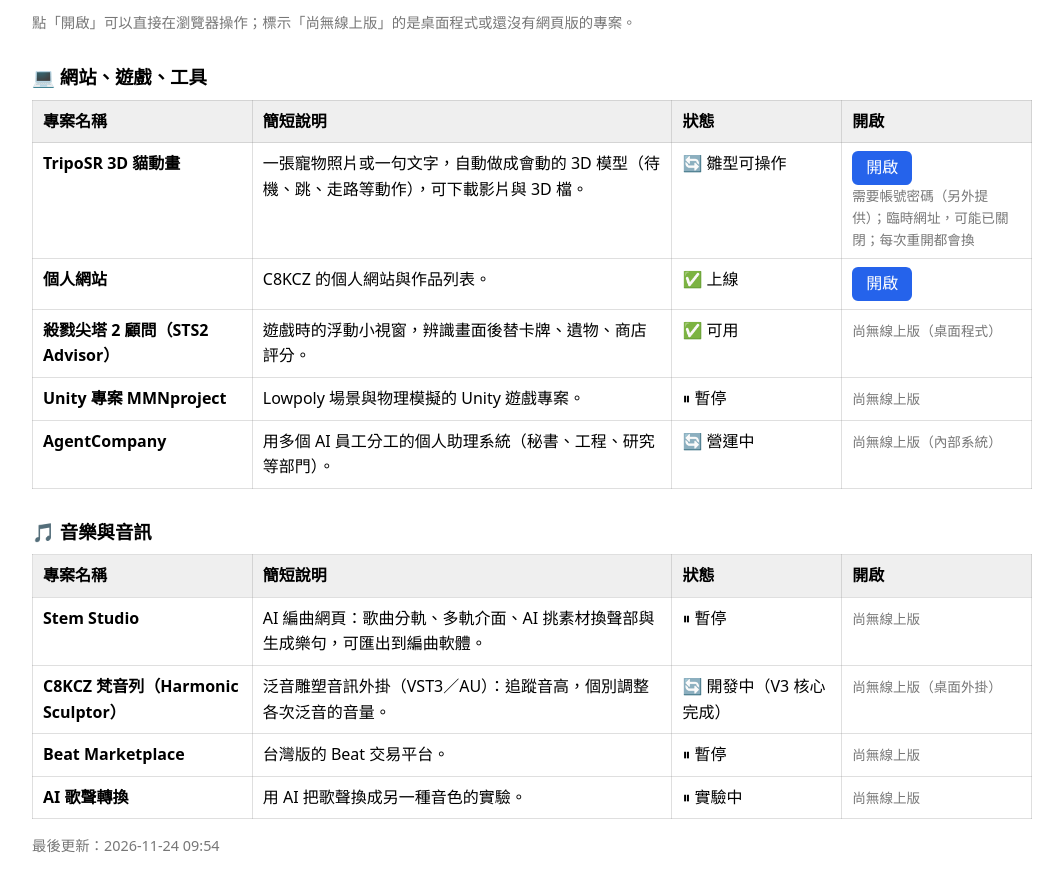
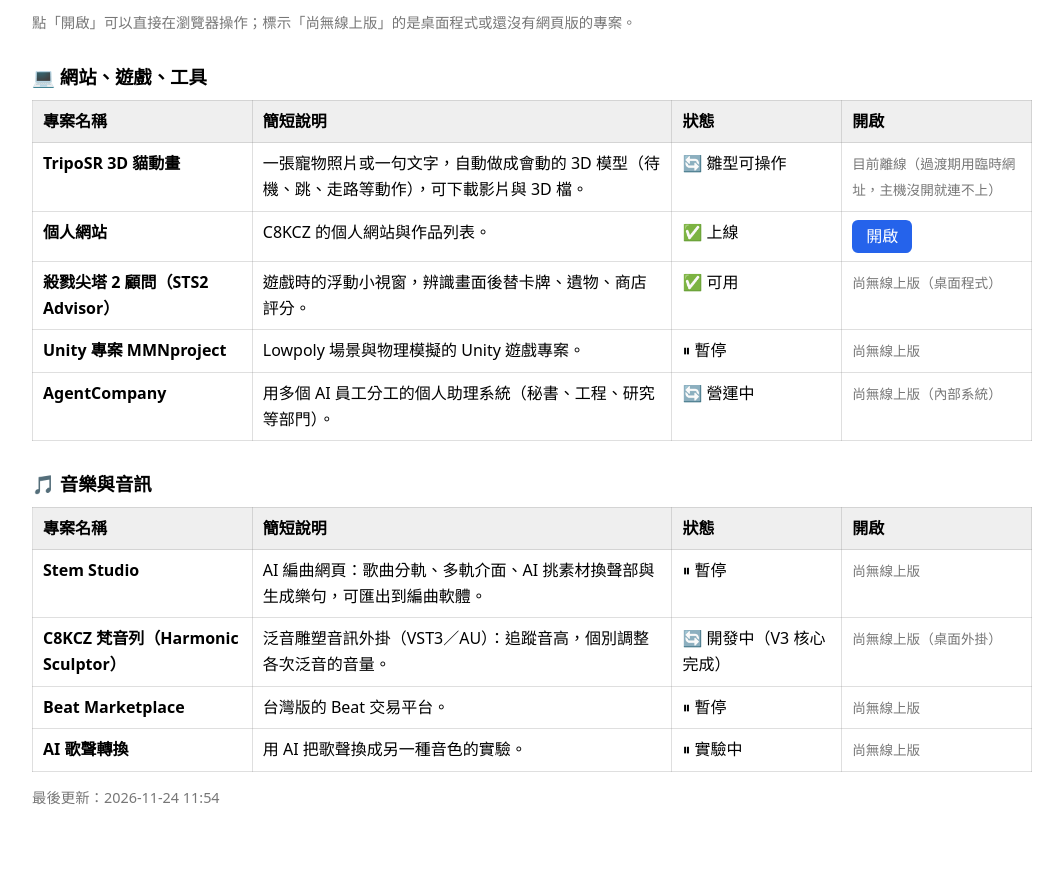
Before and after one commit to ekko0102/projects, a plain HTML site: page index.html in a window 1280 px wide. Shown: the part 68-958 px from the top of the page, without its empty margins (108-1171 px from the left). After the commit the page ends 916 px from the top, so only its background shows below. Drawn offline with Linux system fonts and the light colour scheme.

Commit message:
更新專案一覽表

```diff
--- a/index.html
+++ b/index.html
@@ -22,7 +22,7 @@ a.btn{display:inline-block;padding:4px 14px;border-radius:6px;background:#2563eb
 <p class="intro">點「開啟」可以直接在瀏覽器操作；標示「尚無線上版」的是桌面程式或還沒有網頁版的專案。</p>
 <h2>💻 網站、遊戲、工具</h2>
 <table><thead><tr><th>專案名稱</th><th>簡短說明</th><th>狀態</th><th>開啟</th></tr></thead><tbody>
-<tr id="pet3d"><td class="name">TripoSR 3D 貓動畫</td><td>一張寵物照片或一句文字，自動做成會動的 3D 模型（待機、跳、走路等動作），可下載影片與 3D 檔。</td><td class="status">🔄 雛型可操作</td><td class="open"><a class="btn" href="https://strand-contains-studied-flight.trycloudflare.com" target="_blank" rel="noopener noreferrer">開啟</a><div class="note">需要帳號密碼（另外提供）；臨時網址，可能已關閉；每次重開都會換</div></td></tr>
+<tr id="pet3d"><td class="name">TripoSR 3D 貓動畫</td><td>一張寵物照片或一句文字，自動做成會動的 3D 模型（待機、跳、走路等動作），可下載影片與 3D 檔。</td><td class="status">🔄 雛型可操作</td><td class="open"><span class="note">目前離線（過渡期用臨時網址，主機沒開就連不上）</span></td></tr>
 <tr id="website"><td class="name">個人網站</td><td>C8KCZ 的個人網站與作品列表。</td><td class="status">✅ 上線</td><td class="open"><a class="btn" href="https://ekko0102.github.io/" target="_blank" rel="noopener noreferrer">開啟</a></td></tr>
 <tr id="sts2"><td class="name">殺戮尖塔 2 顧問（STS2 Advisor）</td><td>遊戲時的浮動小視窗，辨識畫面後替卡牌、遺物、商店評分。</td><td class="status">✅ 可用</td><td class="open"><span class="note">尚無線上版（桌面程式）</span></td></tr>
 <tr id="mmn"><td class="name">Unity 專案 MMNproject</td><td>Lowpoly 場景與物理模擬的 Unity 遊戲專案。</td><td class="status">⏸ 暫停</td><td class="open"><span class="note">尚無線上版</span></td></tr>
@@ -35,4 +35,4 @@ a.btn{display:inline-block;padding:4px 14px;border-radius:6px;background:#2563eb
 <tr id="beatmarket"><td class="name">Beat Marketplace</td><td>台灣版的 Beat 交易平台。</td><td class="status">⏸ 暫停</td><td class="open"><span class="note">尚無線上版</span></td></tr>
 <tr id="aivoice"><td class="name">AI 歌聲轉換</td><td>用 AI 把歌聲換成另一種音色的實驗。</td><td class="status">⏸ 實驗中</td><td class="open"><span class="note">尚無線上版</span></td></tr>
 </tbody></table>
-<footer><p>最後更新：2026-11-24 09:54</p></footer></body></html>
+<footer><p>最後更新：2026-11-24 11:54</p></footer></body></html>
```
